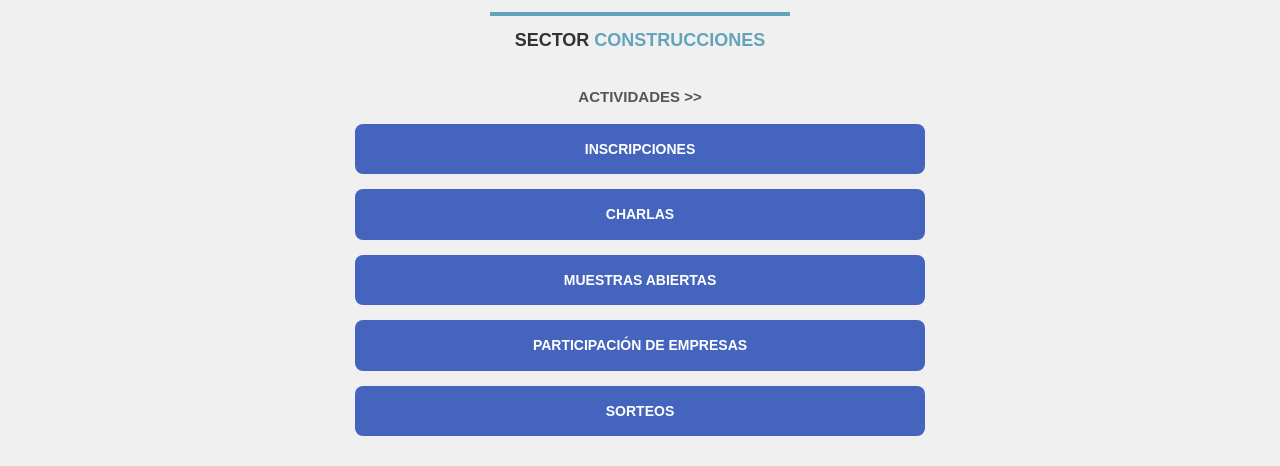
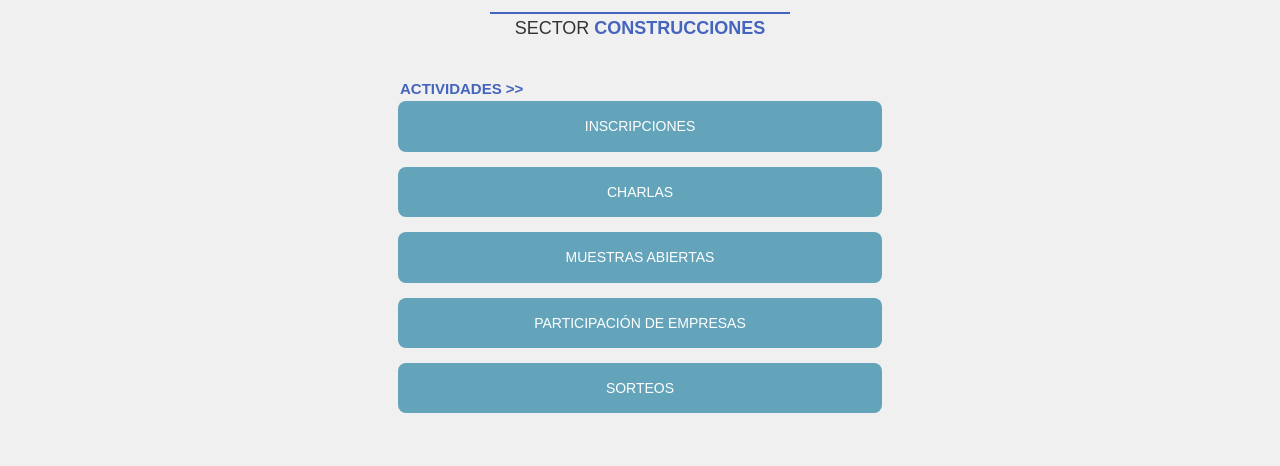
Before and after one commit to FacuPedrazzoli/My-Proyect, a plain HTML site: page index.html in a window 1280 px wide. Shown: the part 138-604 px from the top of the page. Drawn offline with Linux system fonts and the light colour scheme.

Commit message:
mas cambios

```diff
--- a/css/index.css
+++ b/css/index.css
@@ -1,183 +1,230 @@
-/* Variables CSS para mantenimiento consistente */
+/* ===== VARIABLES GLOBALES =====
+   Definición de colores, tamaños y transiciones para mantener consistencia
+   y facilitar cambios en todo el sitio */
 :root {
-    --color-primario: #4564BE;
-    --color-secundario: #63A4BA;
-    --color-accent: rgb(244, 255, 28);
-    --color-texto: #333;
-    --color-fondo: #f0f0f0;
-    --ancho-contenedor: 800px;
-    --transicion-rapida: all 0.3s ease;
+    --color-primario: #4564BE;    /* Azul principal usado en títulos y botones */
+    --color-secundario: #63A4BA;  /* Azul más claro para elementos secundarios */
+    --color-accent: rgb(244, 255, 28); /* Amarillo para acentos visuales (triángulo) */
+    --color-texto: #333;          /* Gris oscuro para texto principal */
+    --color-fondo: #f0f0f0;       /* Gris claro para el fondo de la página */
+    --ancho-contenedor: 800px;    /* Ancho máximo del contenido principal */
+    --transicion-rapida: all 0.3s ease; /* Transición suave para efectos hover */
+    --ancho-titulo: 80%;          /* Ancho común para título y línea */
+    --ancho-maximo-titulo: 30rem; /* Máximo ancho común para título y línea */
 }
 
-/* Reset mejorado y estilos base */
+/* ===== RESET CSS =====
+   Elimina márgenes y paddings predeterminados
+   y asegura que el modelo de caja sea consistente */
 *,
 *::before,
 *::after {
     margin: 0;
     padding: 0;
-    box-sizing: border-box;
+    box-sizing: border-box; /* Incluye padding y borde en el ancho total */
 }
 
+/* ===== CONFIGURACIÓN HTML Y BODY ===== */
 html {
-    scroll-behavior: smooth;
-    font-size: 62.5%; /* 1rem = 10px */
+    scroll-behavior: smooth; /* Hace que los desplazamientos internos sean suaves */
+    font-size: 62.5%;       /* Hace que 1rem = 10px para facilitar los cálculos */
 }
 
 body {
     font-family: 'Arial', sans-serif;
-    line-height: 1.6;
+    line-height: 1.6;           /* Espaciado entre líneas para mejor legibilidad */
     background-color: var(--color-fondo);
     color: var(--color-texto);
-    min-height: 100vh;
-    display: flex;
+    min-height: 100vh;          /* Asegura que ocupe al menos toda la altura visible */
+    display: flex;              /* Configuración para que el footer quede abajo */
     flex-direction: column;
 }
 
-/* Contenedor principal mejorado */
+/* ===== CONTENEDOR PRINCIPAL =====
+   Centra y limita el ancho del contenido */
 .container {
-    width: 90%;
-    max-width: var(--ancho-contenedor);
-    margin: 0 auto;
-    padding: 2rem 0;
-    flex: 1;
-    display: grid;
-    gap: 3rem;
+    width: 90%;                /* Usa 90% del ancho disponible */
+    max-width: var(--ancho-contenedor); /* Limita el ancho máximo */
+    margin: 0 auto;            /* Centra el contenedor */
+    padding: 2rem 0;           /* Espacio superior e inferior */
+    flex: 1;                   /* Hace que ocupe todo el espacio disponible */
+    display: grid;             /* Usa grid para organizar las secciones */
+    gap: 3rem;                 /* Espacio entre secciones */
 }
 
-/* Header - Títulos - Versión mejorada */
+/* ===== HEADER Y TÍTULOS =====
+   Estiliza la sección superior con el logo */
 .expo-formacion {
     text-align: center;
     margin-bottom: 2rem;
 }
 
+/* Contenedor flexible para la palabra "expo" y el triángulo */
 .fila-superior {
     display: flex;
     align-items: center;
     justify-content: center;
-    gap: 1.5rem;
+    gap: 1.5rem;               /* Espacio entre elementos */
     margin-bottom: 0.5rem;
 }
 
+/* Título principal "EXPO" */
 h1 {
-    text-transform: uppercase;
-    font-size: clamp(3rem, 5vw, 4.5rem);
-    letter-spacing: 0.3rem;
+    text-transform: uppercase;  /* Convierte texto a mayúsculas */
+    font-size: clamp(3rem, 5vw, 4.5rem); /* Tamaño responsivo: mínimo, preferido, máximo */
+    letter-spacing: 0.3rem;     /* Espacio entre letras */
     color: var(--color-primario);
     line-height: 1.2;
 }
 
+/* Elemento decorativo triangular */
 .triangulo {
     width: 0;
     height: 0;
-    border-bottom: 2rem solid var(--color-accent);
+    border-bottom: 2rem solid var(--color-accent); /* Crea triángulo con bordes */
     border-left: 2rem solid transparent;
-    flex-shrink: 0;
+    flex-shrink: 0;             /* Evita que el triángulo se encoja */
 }
 
+/* Título secundario "FORMACION" */
 h2 {
     text-transform: uppercase;
     font-size: clamp(2.4rem, 3.5vw, 3.2rem);
     color: var(--color-secundario);
     letter-spacing: 0.2rem;
+    width: var(--ancho-titulo);        /* Ancho igual al hr */
+    max-width: var(--ancho-maximo-titulo); /* Mismo máximo que hr */
+    margin: 0 auto 2px;                /* Simplificamos márgenes */
+    padding: 0;                        /* Eliminamos padding interno */
+    white-space: pre-line;             /* Permite texto en varias líneas */
+    box-sizing: border-box;            /* Incluye padding/borde en el ancho */
 }
 
+/* Línea divisoria horizontal */
 hr {
-    border: 0.2rem solid var(--color-secundario);
-    margin: 1rem auto;
-    width: 80%;
-    max-width: 30rem;
+    width: var(--ancho-titulo);
+    max-width: var(--ancho-maximo-titulo);
+    height: 0.2rem;
+    background-color: var(--color-primario);
+    border: none;
+    margin: 0 auto;                    /* Simplificamos márgenes */
+    box-sizing: border-box;            /* Coherencia con h2 */
 }
 
+/* Subtítulo para sector */
 h3 {
     font-size: clamp(1.6rem, 2vw, 1.8rem);
     color: var(--color-texto);
     text-align: center;
 }
 
+/* Variantes de estilos de texto */
 .bold-text {
-    font-weight: 800;
-    color: var(--color-secundario);
+    font-weight: 800;           /* Texto muy grueso */
+    color: var(--color-primario);
 }
 
-/* Sección actividades - Mejorada */
+.normal-text {
+    font-weight: 300;           /* Texto fino */
+    color: var(--color-texto);
+}
+
+/* ===== SECCIÓN ACTIVIDADES =====
+   Estiliza la lista de botones/actividades */
 .actividades {
     text-align: center;
 }
 
+/* Título de la sección actividades */
 .actividades h4 {
     font-size: clamp(1.4rem, 2vw, 1.5rem);
-    color: #555;
+    font-weight: 700;
+    color: var(--color-primario);
     margin-bottom: 1.5rem;
+    text-align: left;
+    max-width: 50rem;           /* Limita el ancho máximo */
+    margin: 0 auto;             /* Centra el elemento */
+    padding: 0 1.5rem;
 }
 
+/* Lista de actividades/botones */
 .actividades ul {
-    list-style: none;
-    display: grid;
-    gap: 1.5rem;
+    font-weight: 300;
+    list-style: none;           /* Elimina los puntos de la lista */
+    display: grid;              /* Organiza los elementos en columna */
+    gap: 1.5rem;                /* Espacio entre botones */
     max-width: 50rem;
     margin: 0 auto;
     padding: 0 1.5rem;
 }
 
-/* Botones accesibles */
+/* ===== BOTONES =====
+   Estilo para los botones de acción */
 .btn {
     display: inline-block;
-    width: 100%;
+    width: 85%;                 /* Ancho relativo al contenedor */
     padding: 1.2rem 2rem;
-    background-color: var(--color-primario);
+    background-color: var(--color-secundario);
     color: white;
-    text-decoration: none;
-    border-radius: 0.8rem;
-    font-weight: 700;
+    text-decoration: none;      /* Elimina el subrayado de los enlaces */
+    border-radius: 0.8rem;      /* Esquinas redondeadas */
+    font-weight: 300;           /* Texto fino */
     transition: var(--transicion-rapida);
     text-transform: uppercase;
     font-size: 1.4rem;
     border: 0.2rem solid transparent;
 }
 
+/* Efectos al pasar el mouse o enfocar */
 .btn:hover,
 .btn:focus {
-    transform: translateY(-0.3rem);
-    background-color: #3454A0;
-    outline: none;
-    box-shadow: 0 0.4rem 1.5rem rgba(0,0,0,0.15);
+    transform: translateY(-0.3rem); /* Eleva ligeramente el botón */
+    background-color: #3454A0;     /* Color más oscuro */
+    outline: none;                 /* Elimina el contorno predeterminado */
+    box-shadow: 0 0.4rem 1.5rem rgba(0,0,0,0.15); /* Agrega sombra */
 }
 
-/* Footer mejorado */
+/* ===== FOOTER =====
+   Pie de página con logo y enlace */
 footer {
     display: flex;
-    justify-content: space-between;
+    justify-content: space-between; /* Separa los elementos a los extremos */
     align-items: center;
     padding: 2rem 0;
-    margin-top: auto;
+    margin-top: auto;              /* Empuja el footer hacia abajo */
     gap: 2rem;
 }
 
+/* Estilos para listas en el footer */
 footer ul {
     border-left: 0.2rem solid var(--color-texto);
     padding-left: 1rem;
     list-style: none;
 }
 
+/* Contenedor del logo UOCRA */
 .redes-uocra img {
     width: 12rem;
     height: auto;
     display: block;
 }
 
+/* Estilo para sección del enlace web */
 .url {
     padding: 1rem;
     text-align: right;
 }
 
+/* Enlace en el footer */
 .url a {
     color: var(--color-primario);
     text-decoration: none;
     font-weight: 700;
-    font-size: 1.4rem;
+    font-size: 2rem;
     transition: var(--transicion-rapida);
 }
 
+/* Efectos del enlace al pasar el mouse */
 .url a:hover,
 .url a:focus {
     text-decoration: underline;
@@ -185,50 +232,54 @@ footer ul {
     opacity: 0.9;
 }
 
+/* Barra decorativa al final de la página */
 .final-pagina {
     height: 3rem;
     background-color: var(--color-primario);
     margin-top: auto;
 }
 
-/* Media Queries mejorados */
+/* ===== MEDIA QUERIES =====
+   Ajustes para distintos tamaños de pantalla */
+
+/* Dispositivos móviles y tablets */
 @media (max-width: 768px) {
     .container {
-        width: 94%;
+        width: 94%;             /* Usa más ancho en pantallas pequeñas */
         padding: 1.5rem 0;
     }
 
     .fila-superior {
-        flex-wrap: wrap;
+        flex-wrap: wrap;        /* Permite que los elementos se envuelvan si no caben */
         gap: 1rem;
     }
 
-    .triangulo {
-        border-bottom: 3.5rem solid var(--color-accent); /* Color corregido */
-        margin: 0 1rem;
-    }
-
     footer {
-        flex-direction: column;
+        flex-direction: column; /* Apila elementos verticalmente */
         text-align: center;
     }
 
     footer ul {
-        border-left: none;
+        border-left: none;      /* Elimina la línea vertical */
         padding-left: 0;
     }
 
     .url {
-        text-align: center;
+        text-align: center;     /* Centra el enlace */
     }
 }
 
+/* Pantallas grandes */
 @media (min-width: 1200px) {
     h1 {
-        letter-spacing: 0.5rem;
+        letter-spacing: 0.5rem; /* Mayor espaciado entre letras */
     }
 
     .actividades ul {
-        max-width: 60rem;
+        max-width: 60rem;       /* Lista más ancha en pantallas grandes */
+    }
+
+    .actividades h4 {
+        padding: 0 1rem;        /* Menos padding a los lados */
     }
 }
```
